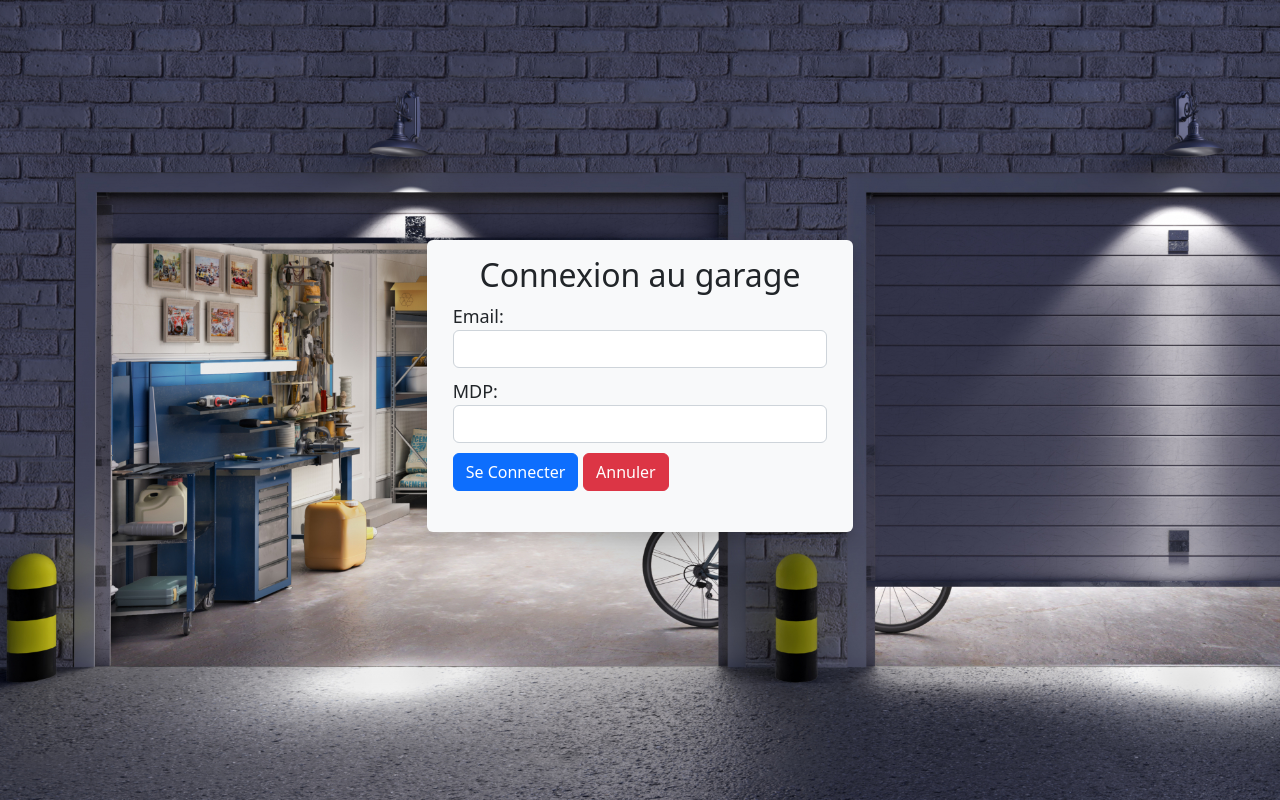
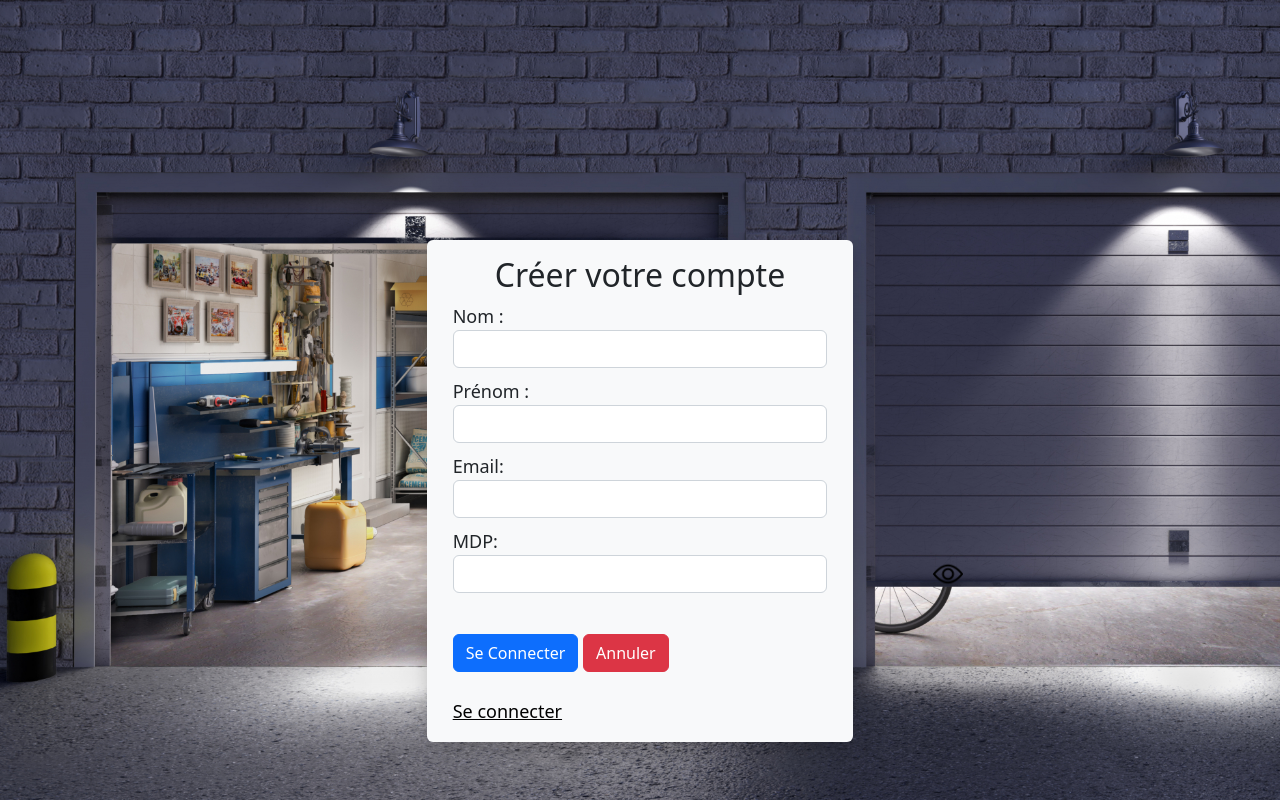
Before and after one commit to Louis-2204/Garage2023, a PHP site: the page made by index.php in a window 1280 px wide. Run offline with PHP 8.4, Linux system fonts and the light colour scheme.

Commit message:
Systeme de création de compte

```diff
--- a/controleur/controleur.class.php
+++ b/controleur/controleur.class.php
@@ -141,6 +141,11 @@ class Controleur
   {
     return $this->unModele->verifConnection($email, $mdp);
   }
+
+  public function Sinscrire($email, $mdp,$nom,$prenom)
+  {
+    return $this->unModele->Sinscrire($email, $mdp,$nom,$prenom);
+  }
   /****************************Autres méthodes****************************/
   public function count($table)
   {
--- a/index.php
+++ b/index.php
@@ -11,15 +11,44 @@ $unControleur = new Controleur();
 <head>
   <link rel="stylesheet" href="https://cdn.jsdelivr.net/npm/bootstrap@5.2.2/dist/css/bootstrap.min.css">
   <meta charset="utf-8">
-  <title>Gestion d'un garage 2</title>
+  <title>Gestion d'un garage</title>
 </head>
 
 <body>
   <center>
     <?php
+
+
     if (!isset($_SESSION['email'])) {
-      require_once("vue/vue_connexion.php");
+      if(isset($_GET['Inscription'])){
+        require_once("vue/vue_inscription.php");
+      }else{
+        require_once("vue/vue_connexion.php");
+      }
     }
+
+    if(isset($_POST['Sinscrire'])){
+      $email = $_POST['email'];
+      $mdp = $_POST['mdp'];
+      $nom = $_POST['nom'];
+      $prenom = $_POST['prenom'];
+      $Sinscrire = $unControleur->Sinscrire($email,$mdp,$nom,$prenom);
+      if($Sinscrire == "Existe"){
+        echo "<div class='alert alert-danger'>Cette E-mail est déjà utilisée.</div>";
+      }else{
+        $unUser = $unControleur->verifConnection($email, $mdp);
+        if ($unUser == null) {
+          echo "<div class='alert alert-danger'>Verifiez vos identifiants</div>";
+        } else {
+          $_SESSION['email'] = $unUser['email'];
+          $_SESSION['nom'] = $unUser['nom'];
+          $_SESSION['prenom'] = $unUser['prenom'];
+          $_SESSION['role'] = $unUser['role'];
+          header("location: index.php?page=0");
+        }
+      }
+    }
+
     if (isset($_POST['seConnecter'])) {
       $email = $_POST['email'];
       $mdp = $_POST['mdp'];
--- a/modele/modele.class.php
+++ b/modele/modele.class.php
@@ -500,6 +500,34 @@ class Modele
       return null;
     }
   }
+
+  function Sinscrire($email, $mdp,$nom,$prenom)
+  {
+    $requete = "select * from user where email=:email";
+    $donnees = array(
+      ":email" => $email);
+    if ($this->unPdo != null) {
+      $select = $this->unPdo->prepare($requete);
+      $select->execute($donnees);
+      $existe = $select->fetch();
+      if($existe != false){
+        $unUser = "Existe";
+        return $unUser;
+      }else{
+        $requete = "insert into user values(null,:nom,:prenom,:email,:mdp,'user');";
+        $donnees = array(
+          ":email" => $email,
+          ":mdp" => $mdp,
+          ":nom" => $nom,
+          ":prenom" => $prenom
+        );
+        $select = $this->unPdo->prepare($requete);
+        $select->execute($donnees);
+      }
+    } else {
+      return null;
+    }
+  }
   /****************************Autres méthodes****************************/
   public function count($table)
   {
--- a/vue/vue_connexion.php
+++ b/vue/vue_connexion.php
@@ -16,6 +16,11 @@
             <tr>
                 <td><input class="btn btn-primary mb-4" type="submit" name="seConnecter" value="Se Connecter">
                     <input class="btn btn-danger mb-4" type="reset" name="Annuler" value="Annuler">
+                </td>
+            </tr>
+            <tr>
+                <td>
+                    <a href="index.php?Inscription=true">Créer un compte</a>
                 </td>
             </tr>
         </table>
@@ -38,4 +43,11 @@
     .w-33 {
         width: 33.33%;
     }
+
+    a{
+        color: black !important;
+        font-size: 18px !important;
+        font-weight: 400 !important;
+        text-decoration: underline !important;
+    }
 </style>
--- /dev/null
+++ b/vue/vue_inscription.php
@@ -0,0 +1,89 @@
+<div class="col-md-4"></div>
+<div class="col-md-4 mx-auto">
+    <form class="bg-light rounded p-3 shadow w-33" method="post">
+        <h2>Créer votre compte</h2>
+        <table class="col-md-12">
+            <tr>
+                <td><label for="nom">Nom :</label>
+                    <input class="form-control mb-2" type="text" name="nom" id="email">
+                </td>
+            </tr>
+            <tr>
+                <td><label for="">Prénom :</label>
+                    <input class="form-control mb-2" type="text" name="prenom" id="email">
+                </td>
+            </tr>
+            <tr>
+                <td><label for="email">Email:</label>
+                    <input class="form-control mb-2" type="text" name="email" id="email">
+                </td>
+            </tr>
+            <tr>
+                <td><label for="mdp">MDP:</label>
+                    <input class="form-control mb-2" type="password" name="mdp" id="mdp">
+                    <img id="eye" class="eye" src="./images/view.png" alt="" width="30px" height="30px" onclick="showhide()">
+                </td>
+            </tr>
+            <tr>
+                <td><input class="btn btn-primary mb-4" type="submit" name="Sinscrire" value="Se Connecter">
+                    <input class="btn btn-danger mb-4" type="reset" name="Annuler" value="Annuler">
+                </td>
+            </tr>
+            <tr>
+                <td>
+                    <a href="index.php?">Se connecter</a>
+                </td>
+            </tr>
+        </table>
+    </form>
+</div>
+<div class="col-md-4"></div>
+<style>
+    .eye{
+        position: relative;
+        top: -43px;
+        right: -480px;
+    }
+
+    .eye:hover{
+        cursor: pointer;
+    }
+
+    form {
+        position: absolute;
+        top: 30%;
+    }
+
+    body {
+        min-height: 100vh;
+        background-image: url('images/garage.jpg');
+        background-size: cover;
+        background-repeat: no-repeat;
+    }
+
+    .w-33 {
+        width: 33.33%;
+    }
+
+    a{
+        color: black !important;
+        font-size: 18px !important;
+        font-weight: 400 !important;
+        text-decoration: underline !important;
+    }
+</style>
+
+<script>
+    function showhide(){
+        const input = document.getElementById('mdp');
+        const eye = document.getElementById('eye');
+
+        if(input.getAttribute('type')=="password"){
+            input.setAttribute('type','text');
+            eye.setAttribute('src','./images/hide.png')
+        }else{
+            input.setAttribute('type','password');
+            eye.setAttribute('src','./images/view.png');
+        }
+    }
+</script>
```
Also changed, not shown: images/hide.png (added), images/view.png (added).
